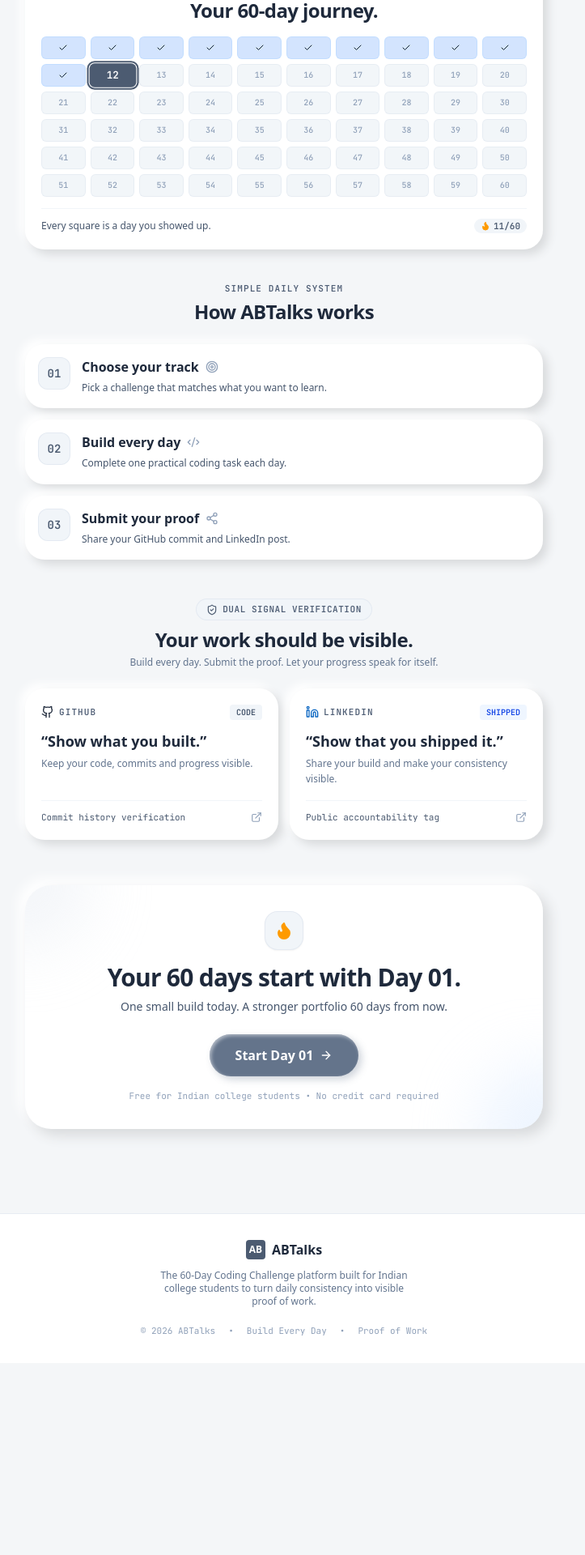
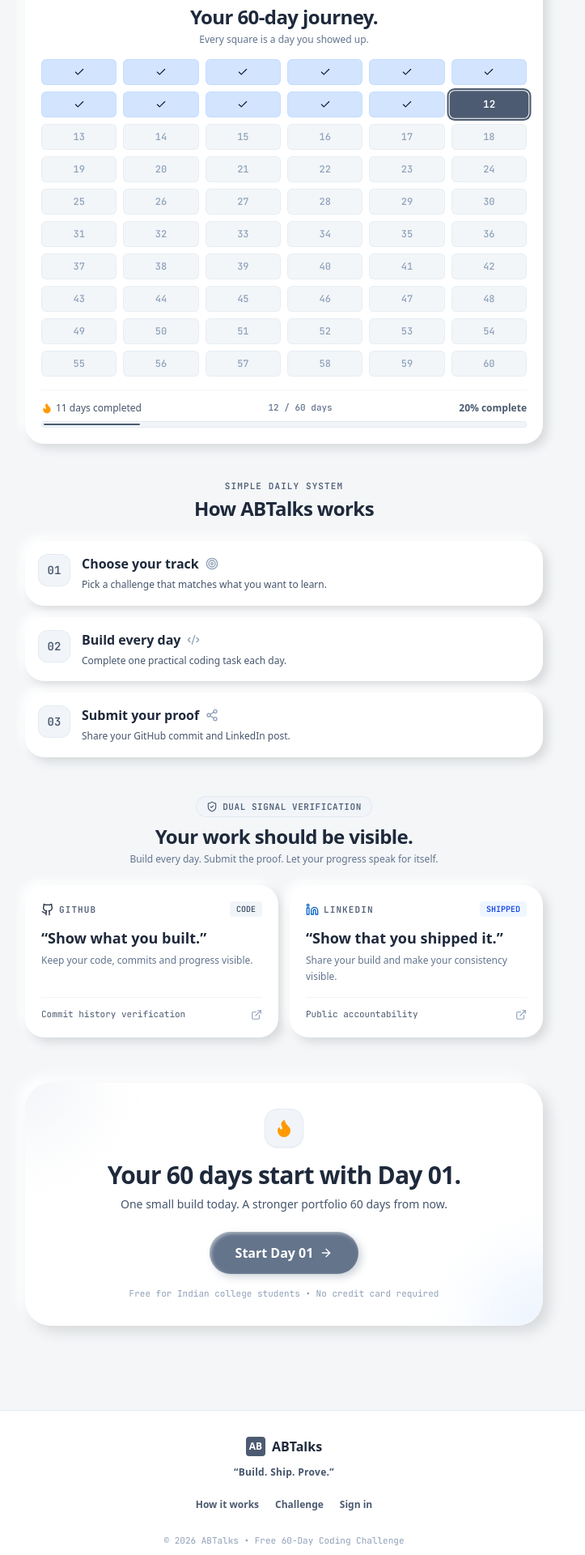
Before and after one commit to nitishyadav2005/brainwave-hackathon, a React (Vite) app: page / in a window 1280 px wide. Shown: the part 660-2580 px from the top of the page at 81% size, without its empty margins (289-1012 px from the left). Before the commit the page ends 2343 px from the top, so only its background shows below. Built offline with nearby package versions, Linux system fonts and the light colour scheme.

Commit message:
feat: refine landing page navigation and layout
- Add scroll navigation and link handlers to Header and Footer
- Update ProofOfWorkSection with proper section ID
- Polish layouts and spacing for better UX compliance

```diff
--- a/src/components/Footer.tsx
+++ b/src/components/Footer.tsx
@@ -1,6 +1,23 @@
 import React from 'react';
 
-export const Footer: React.FC = () => {
+interface FooterProps {
+  onNavigate?: (route: string) => void;
+}
+
+export const Footer: React.FC<FooterProps> = ({ onNavigate }) => {
+  const handleNavClick = (route: string) => {
+    if (onNavigate) {
+      onNavigate(route);
+    }
+  };
+
+  const handleScrollToHowItWorks = () => {
+    const element = document.getElementById('how-it-works');
+    if (element) {
+      element.scrollIntoView({ behavior: 'smooth' });
+    }
+  };
+
   return (
     <footer className="border-t border-slate-200/80 bg-white py-8 px-4 mt-8">
       <div className="max-w-md md:max-w-2xl mx-auto flex flex-col items-center justify-center text-center gap-3">
@@ -11,17 +28,35 @@
           <span className="font-extrabold text-base text-[#1e293b]">ABTalks</span>
         </div>
 
-        <p className="text-xs text-slate-500 max-w-xs">
-          The 60-Day Coding Challenge platform built for Indian college students to turn daily consistency into visible proof of work.
+        <p className="text-xs font-semibold text-slate-600 tracking-wide">
+          “Build. Ship. Prove.”
         </p>
 
-        <div className="flex items-center gap-4 text-[11px] font-mono-code text-slate-400 mt-2">
-          <span>© 2026 ABTalks</span>
-          <span>•</span>
-          <span>Build Every Day</span>
-          <span>•</span>
-          <span>Proof of Work</span>
+        {/* Links */}
+        <div className="flex items-center gap-5 text-xs font-semibold text-[#4c5b71] mt-1">
+          <button
+            onClick={handleScrollToHowItWorks}
+            className="hover:underline transition-all cursor-pointer min-h-[32px] flex items-center"
+          >
+            How it works
+          </button>
+          <button
+            onClick={() => handleNavClick('/auth')}
+            className="hover:underline transition-all cursor-pointer min-h-[32px] flex items-center"
+          >
+            Challenge
+          </button>
+          <button
+            onClick={() => handleNavClick('/auth')}
+            className="hover:underline transition-all cursor-pointer min-h-[32px] flex items-center"
+          >
+            Sign in
+          </button>
         </div>
+
+        <p className="text-[11px] font-mono-code text-slate-400 mt-2">
+          © 2026 ABTalks • Free 60-Day Coding Challenge
+        </p>
       </div>
     </footer>
   );
--- a/src/components/JourneyMomentumSection.tsx
+++ b/src/components/JourneyMomentumSection.tsx
@@ -4,11 +4,13 @@
 export const JourneyMomentumSection: React.FC = () => {
   const totalDays = 60;
   const currentDay = 12;
+  const completedDays = currentDay - 1; // 11
+  const completionPercentage = Math.round((currentDay / totalDays) * 100); // 20%
 
   return (
-    <section className="px-4 py-4 max-w-md md:max-w-2xl mx-auto">
+    <section className="px-4 py-5 max-w-md md:max-w-2xl mx-auto">
       <div className="clay-card-shallow p-4 sm:p-5 relative overflow-hidden">
-        {/* Header Label & Heading */}
+        {/* Header Label, Heading & Supporting Text */}
         <div className="text-center mb-4">
           <span className="font-mono-code text-[11px] font-semibold text-[#505f76] tracking-widest uppercase block mb-1">
             VISUALIZING MOMENTUM
@@ -16,10 +18,13 @@
           <h2 className="text-xl sm:text-2xl font-bold text-[#1e293b] tracking-tight">
             Your 60-day journey.
           </h2>
+          <p className="text-xs text-slate-500 mt-1">
+            Every square is a day you showed up.
+          </p>
         </div>
 
-        {/* Compact 60-Cell Grid (10 columns x 6 rows) */}
-        <div className="grid grid-cols-10 gap-1 sm:gap-1.5">
+        {/* 60-Cell Grid: Exactly 6 columns x 10 rows */}
+        <div className="grid grid-cols-6 gap-1.5 sm:gap-2 my-4">
           {Array.from({ length: totalDays }, (_, i) => {
             const day = i + 1;
             const isCompleted = day < currentDay; // Days 1 to 11
@@ -30,9 +35,9 @@
                 <div
                   key={day}
                   title={`Day ${day}: Completed`}
-                  className="bg-[#d3e4fe] border border-blue-200/80 text-[#0b1c30] flex items-center justify-center font-mono-code text-[9px] sm:text-[10px] font-bold h-6 sm:h-7 rounded-md transition-all hover:scale-105"
+                  className="bg-[#d3e4fe] border border-blue-200/80 text-[#0b1c30] flex items-center justify-center font-mono-code text-[10px] sm:text-xs font-bold h-7 sm:h-8 rounded-md transition-all hover:scale-105"
                 >
-                  <Check className="w-3 h-3 text-[#0b1c30]" />
+                  <Check className="w-3.5 h-3.5 text-[#0b1c30]" />
                 </div>
               );
             }
@@ -42,7 +47,7 @@
                 <div
                   key={day}
                   title={`Day ${day}: Today's Active Mission`}
-                  className="bg-[#4c5b71] text-white flex items-center justify-center font-mono-code text-[10px] sm:text-xs font-extrabold h-6 sm:h-7 rounded-md shadow-sm ring-2 ring-[#4c5b71] ring-offset-1 scale-105 z-10 transition-all"
+                  className="bg-[#4c5b71] text-white flex items-center justify-center font-mono-code text-[11px] sm:text-xs font-extrabold h-7 sm:h-8 rounded-md shadow-sm ring-2 ring-[#4c5b71] ring-offset-1 scale-105 z-10 transition-all"
                 >
                   {day}
                 </div>
@@ -53,7 +58,7 @@
               <div
                 key={day}
                 title={`Day ${day}: Upcoming`}
-                className="bg-slate-100/90 text-slate-400 border border-slate-200/60 flex items-center justify-center font-mono-code text-[9px] sm:text-[10px] font-medium h-6 sm:h-7 rounded-md"
+                className="bg-slate-100/90 text-slate-400 border border-slate-200/60 flex items-center justify-center font-mono-code text-[10px] sm:text-xs font-medium h-7 sm:h-8 rounded-md"
               >
                 {day}
               </div>
@@ -61,15 +66,28 @@
           })}
         </div>
 
-        {/* Supporting Caption */}
-        <div className="mt-3.5 pt-3 border-t border-slate-100 flex items-center justify-between text-xs text-slate-500">
-          <p className="font-medium text-slate-600">
-            Every square is a day you showed up.
-          </p>
-          <span className="font-mono-code text-[11px] font-semibold text-[#4c5b71] flex items-center gap-1 bg-slate-100 px-2 py-0.5 rounded-full">
-            <Flame className="w-3 h-3 text-amber-500 fill-amber-500" />
-            11/60
-          </span>
+        {/* Stats & Subtle Progress Bar */}
+        <div className="mt-4 pt-3.5 border-t border-slate-100">
+          <div className="flex items-center justify-between text-xs font-medium text-slate-600 mb-2">
+            <span className="flex items-center gap-1">
+              <Flame className="w-3.5 h-3.5 text-amber-500 fill-amber-500" />
+              {completedDays} days completed
+            </span>
+            <span className="font-mono-code text-[11px] text-slate-500">
+              12 / 60 days
+            </span>
+            <span className="font-bold text-[#4c5b71]">
+              {completionPercentage}% complete
+            </span>
+          </div>
+
+          {/* Subtle Progress Bar */}
+          <div className="w-full bg-slate-100 border border-slate-200/80 h-2 rounded-full overflow-hidden p-0.5">
+            <div
+              className="bg-[#4c5b71] h-full rounded-full transition-all duration-500"
+              style={{ width: `${completionPercentage}%` }}
+            />
+          </div>
         </div>
       </div>
     </section>
--- a/src/components/ProofOfWorkSection.tsx
+++ b/src/components/ProofOfWorkSection.tsx
@@ -3,7 +3,7 @@
 
 export const ProofOfWorkSection: React.FC = () => {
   return (
-    <section className="px-4 py-6 max-w-md md:max-w-2xl mx-auto">
+    <section id="proof-of-work" className="px-4 py-6 max-w-md md:max-w-2xl mx-auto">
       <div className="text-center mb-6">
         <div className="inline-flex items-center gap-1.5 px-3 py-1 rounded-full bg-slate-100 border border-slate-200/80 mb-2">
           <ShieldCheck className="w-3.5 h-3.5 text-[#4c5b71]" />
@@ -20,7 +20,7 @@
       </div>
 
       <div className="grid grid-cols-1 sm:grid-cols-2 gap-3.5">
-        {/* GitHub Card */}
+        {/* CARD 1 — GITHUB */}
         <div className="clay-card-shallow p-5 flex flex-col justify-between hover:border-slate-300 transition-all">
           <div>
             <div className="flex items-center justify-between mb-3">
@@ -46,7 +46,7 @@
           </div>
         </div>
 
-        {/* LinkedIn Card */}
+        {/* CARD 2 — LINKEDIN */}
         <div className="clay-card-shallow p-5 flex flex-col justify-between hover:border-slate-300 transition-all">
           <div>
             <div className="flex items-center justify-between mb-3">
@@ -67,7 +67,7 @@
           </div>
 
           <div className="mt-4 pt-3 border-t border-slate-100 flex items-center justify-between text-[11px] font-mono-code text-[#4c5b71]">
-            <span>Public accountability tag</span>
+            <span>Public accountability</span>
             <ExternalLink className="w-3.5 h-3.5 text-slate-400" />
           </div>
         </div>
```
Also changed, not shown: src/components/Header.tsx (+24 -13 lines), 1 other file (tests, documents, lock files or other folders).
